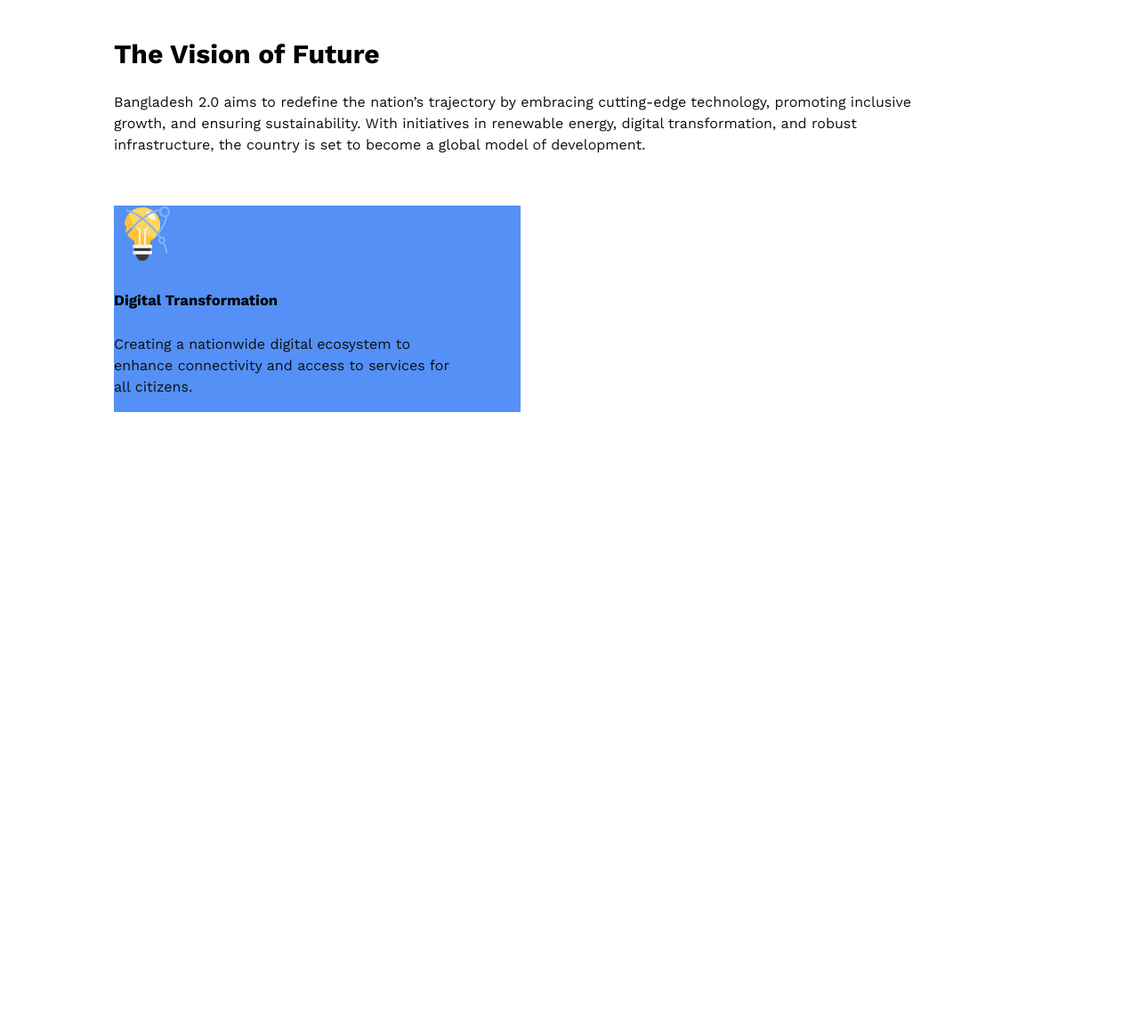
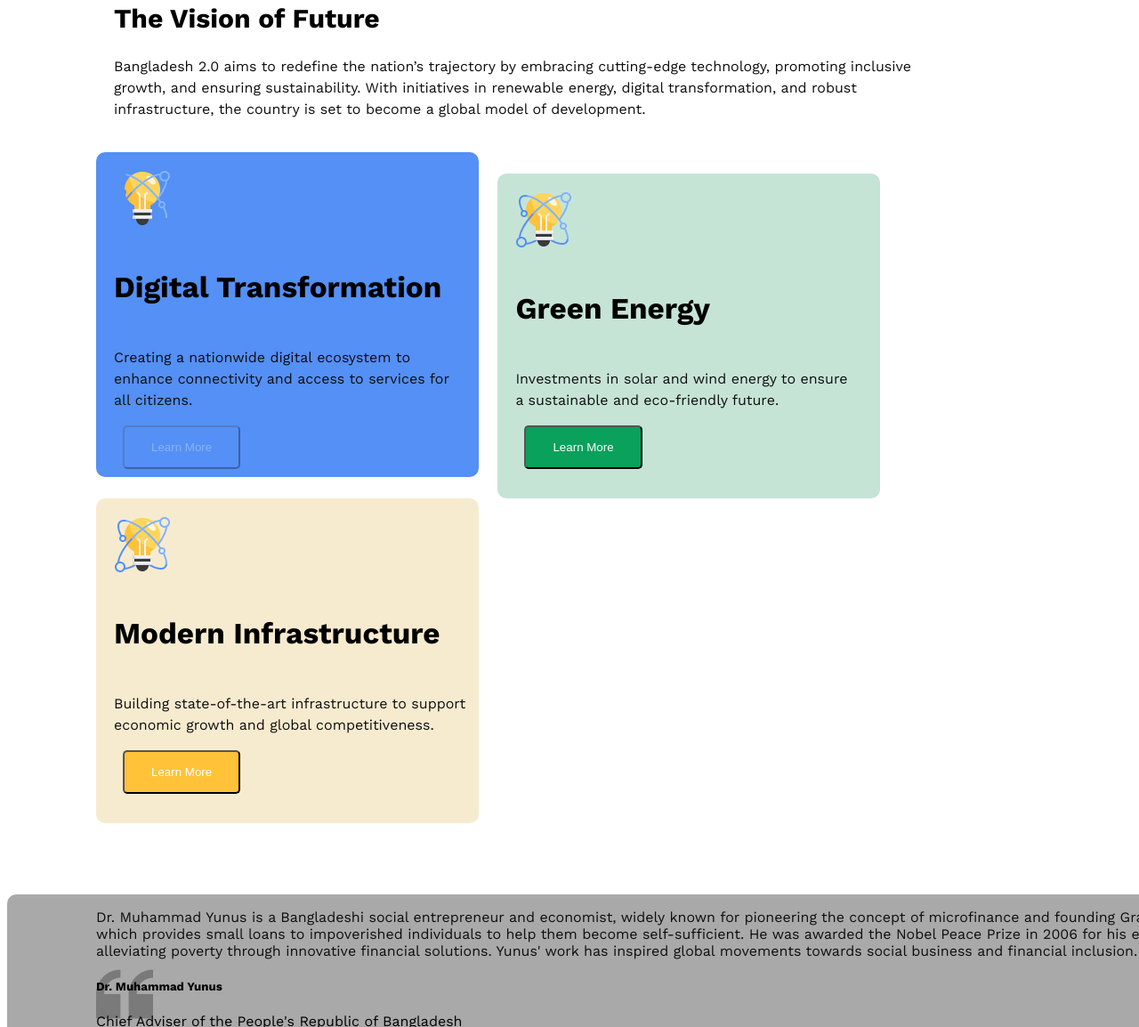
Before and after one commit to nafisha-1-web/Assigmnet-01, a plain HTML site: page index.html in a window 1280 px wide. Shown: the part 1646-2800 px from the top of the page at 89% size. Before the commit the page ends 2217 px from the top, so only its background shows below. Drawn offline with nearby package versions, Linux system fonts and the light colour scheme.

Commit message:
added some more documents

```diff
--- a/index.html
+++ b/index.html
@@ -58,15 +58,78 @@
                 </div>
                 <div class="banner-content-2">
                     <h2>The Vision of Future</h2>
-                    <p class="banner-paragraph">Bangladesh 2.0 aims to redefine the nation’s trajectory by embracing cutting-edge technology, promoting inclusive growth, and ensuring sustainability. With initiatives in renewable energy, digital transformation, and robust infrastructure, the country is set to become a global model of development.</p>
+                    <p class="banner-paragraph ,dark-2">Bangladesh 2.0 aims to redefine the nation’s trajectory by embracing cutting-edge technology, promoting inclusive growth, and ensuring sustainability. With initiatives in renewable energy, digital transformation, and robust infrastructure, the country is set to become a global model of development.</p>
                 </div>
                 <div class="banner-content-3">
                     <img src="/images/assets/card-icon.png">
                     <h5>Digital Transformation</h5>
-                    <p class="banner-paragraph">Creating a nationwide digital ecosystem to<br> enhance connectivity and access to services for<br> all citizens.</p>
-                    </div>
+                    <p class="dark-2">Creating a nationwide digital ecosystem to<br> enhance connectivity and access to services for<br> all citizens.</p>
+                    <button class="btn-3">Learn More</button>
+
+                </div>
+
+                <div class="banner-content-4">
+                    <img src="/images/assets/card-icon.png">
+                    <h5>Green Energy</h5>
+                    <p class="dark-2">Investments in solar and wind energy to ensure<br> a sustainable and eco-friendly future.</p>
+                    <button class="btn-4">Learn More</button>
+
+                </div>
+
+                <div class="banner-content-5">
+                    <img src="/images/assets/card-icon.png">
+                    <h5>Modern Infrastructure</h5>
+
+                    <p class="dark-2">Building state-of-the-art infrastructure to support <br>economic growth and global competitiveness.</p>
+                    <button class="btn-5">Learn More</button>
+
+                </div>
+
             </div>
 </div>
+<div>
+    <div class="big-banner">
+        <img src="/images/assets/quote-bg.png">
+        <div class="banner-text">
+        <p class="dark-2">Dr. Muhammad Yunus is a Bangladeshi social entrepreneur and economist, widely known for pioneering the concept of microfinance and founding Grameen Bank,<br> which provides small loans to impoverished individuals to help them become self-sufficient. He was awarded the Nobel Peace Prize in 2006 for his efforts in <br>alleviating poverty through innovative financial solutions. Yunus' work has inspired global movements towards social business and financial inclusion.</p>
+        <h5>Dr. Muhammad Yunus</h5>
+        <p>Chief Adviser of the People's Republic of Bangladesh</p>
+    </div>
+    </div>
+
+
+        <h2 class="white-banner">Recent News</h2>
+        <p class="dark-3">Bangladesh 2.0 aims to redefine the nation’s trajectory by embracing cutting-edge technology, promoting inclusive growth, and ensuring sustainability. With initiatives in<br> renewable energy, digital transformation, and robust infrastructure, the country is set to become a global model of development.</p>
+
+    <div class="satellite-banner">
+        <img src="/images/assets/satelite.png">
+        <div>
+            <h3>Bangladesh Launches New Satellite</h3>
+            <img src="/images/assets/al-jazeera.png">
+            <p class="dark-2">Date: 05/01/2025  Time: 10.25 PM </p>
+           <p class="dark-2">Not until the creation and maintenance of decent conditions of life for all people are recognized and accepted as a common obligation of all people and all countries—not until then shall we,
+            with a certain degree of justification, be able to speak of humankind as civilized</p>
+            <button class="btn-4">Read More</button>
+        </div>
+        </div>
+
+
+        <br>
+        <div class="satellite-banner">
+            <img src="/images/assets/satelite.png">
+            <div>
+                <h3>Bangladesh Launches New Satellite</h3>
+                <img src="/images/assets/al-jazeera.png">
+                <p class="dark-2">Date: 05/01/2025  Time: 10.25 PM </p>
+               <p class="dark-2">Not until the creation and maintenance of decent conditions of life for all people are recognized and accepted as a common obligation of all people and all countries—not until then shall we,
+                with a certain degree of justification, be able to speak of humankind as civilized</p>
+                <button class="btn-4">Read More</button>
+            </div>
+            </div>
+
+
+
+
     </header>
     <main>
 
--- a/styles/assignment.css
+++ b/styles/assignment.css
@@ -15,8 +15,27 @@
 }
 
 .dark-2{
-    color:#0E0E0E
+    color:#0E0E0E;
+    font-size: 16px;
+    font-weight: 400;
+
 }
+
+.dark-3{
+    color:#0E0E0E;
+    font-size: 16px;
+    font-weight: 400;
+    padding-left: 100px;
+    margin-top: 0px;
+
+
+}
+
+
+
+
+
+/* btns */
 
 .btn-primary{
     color: #006A50;
@@ -31,6 +50,32 @@
     padding: 15px 30px;
     background-color: #006A50;
 }
+
+.btn-3{
+    color: #FFFFFF;
+    border-radius: 5px;
+    padding: 15px 30px;
+    background-color: #5490F5;
+    opacity: 31%;
+    margin-left: 10px;
+}
+
+.btn-4{
+    color: #FFFFFF;
+    border-radius: 5px;
+    padding: 15px 30px;
+    background-color: #09A15C;
+    margin-left: 10px;
+}
+
+.btn-5{
+    color: #FFFFFF;
+    border-radius: 5px;
+    padding: 15px 30px;
+    background-color: #FFC239;
+    margin-left: 10px;
+}
+
 .body{
     background-color: beige;
 }
@@ -102,9 +147,10 @@ border-radius: 10px;
     font-weight: bold;
     display: inline-block;
     justify-content: space-between;
-    margin: 20px;
+    margin: 10px;
 
-    padding-right: 80px;
+    padding-right: 30px;
+    flex-wrap: wrap;
 
 }
 
@@ -117,18 +163,56 @@ border-radius: 10px;
 
     padding-right: 80px;
 }
+.banner-content-3{
+    gap: 10px;
+    line-height: 24px;
+    background-color: #5490F5;
+   padding-left: 20px;
+   padding-top: 20px;
+   padding-bottom: 20px;
+    margin-right: 10px;
+    height: 325px;
+    width: 410px;
+    border-radius: 10px;
+    display: inline-block;
+    justify-content: center;
+}
 
-.banner-content-3{
-    font-size: 20px;
-    font-weight: bold;
+.banner-content-4{
+    gap: 10px;
+    line-height: 24px;
+    background-color: #C6E4D6;
+   padding-left: 20px;
+   padding-top: 20px;
+   padding-bottom: 20px;
+    margin-right: 10px;
+    height: 325px;
+    width: 410px;
+    border-radius: 10px;
     display: inline-block;
-    justify-content: space-between;
-    margin: 20px;
-
-    padding-right: 80px;
-    background-color: #5490F5;
+    justify-content: center;
 
 }
+
+.banner-content-5{
+    gap: 10px;
+    line-height: 24px;
+    background-color: #F7EBCF;
+   padding-left: 20px;
+   padding-top: 20px;
+   padding-bottom: 20px;
+    margin-right: 10px;
+    height: 325px;
+    width: 410px;
+    border-radius: 10px;
+    display: inline-block;
+    justify-content: center;
+
+}
+
+
+
+
 
 .banner-paragraph{
     color:#0E0E0E;
@@ -138,4 +222,48 @@ border-radius: 10px;
 
 }
 
+.big-banner{
+    position: relative;
+
+    background-color:darkgrey;
+    opacity: 100%;
+    text-align: left;
+    padding: 80px 100px ;
+    display: flex;
+    justify-content: space-between;
+    height: 20px;
+    width: 1260px;
+    border-radius: 10px;
+    margin-left: auto;
+    margin-right: auto;
+
 }
+
+.big-banner img{
+    max-width:max-content%;
+    height:fit-content;
+}
+.banner-text{
+position: absolute;
+top: 0;
+}
+
+.satellite-banner{
+    font-size: 40px;
+    font-weight: bold;
+    padding: 80px 100px ;
+    background-color:beige;
+    border-radius: 10px;
+    height: 400px;
+    width: 1260px;
+    border-radius: 10px;
+    margin-left: auto;
+    margin-right: auto;
+    display: flex;
+    column-gap: 20px;
+}
+
+.img{
+    display: flex;
+    justify-content: space-between;
+}
```
